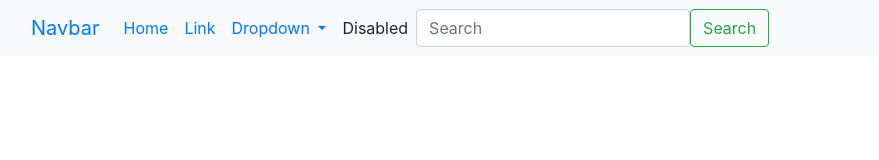
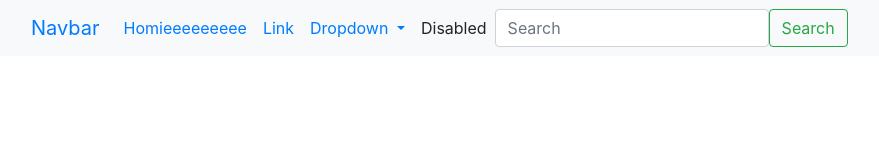
Before and after one commit to Kiran-s9/NewRepo, a plain HTML site: page index.html in a window 1280 px wide. Shown: the whole page, without its empty margins (0-879 px from the left). Drawn offline with nearby package versions, Linux system fonts and the light colour scheme.

Commit message:
new changes

```diff
--- a/index.html
+++ b/index.html
@@ -20,7 +20,7 @@
           <div class="collapse navbar-collapse" id="navbarSupportedContent">
             <ul class="navbar-nav me-auto mb-2 mb-lg-0">
               <li class="nav-item">
-                <a class="nav-link active" aria-current="page" href="#">Home</a>
+                <a class="nav-link active" aria-current="page" href="#">Homieeeeeeeee</a>
               </li>
               <li class="nav-item">
                 <a class="nav-link" href="#">Link</a>
```
